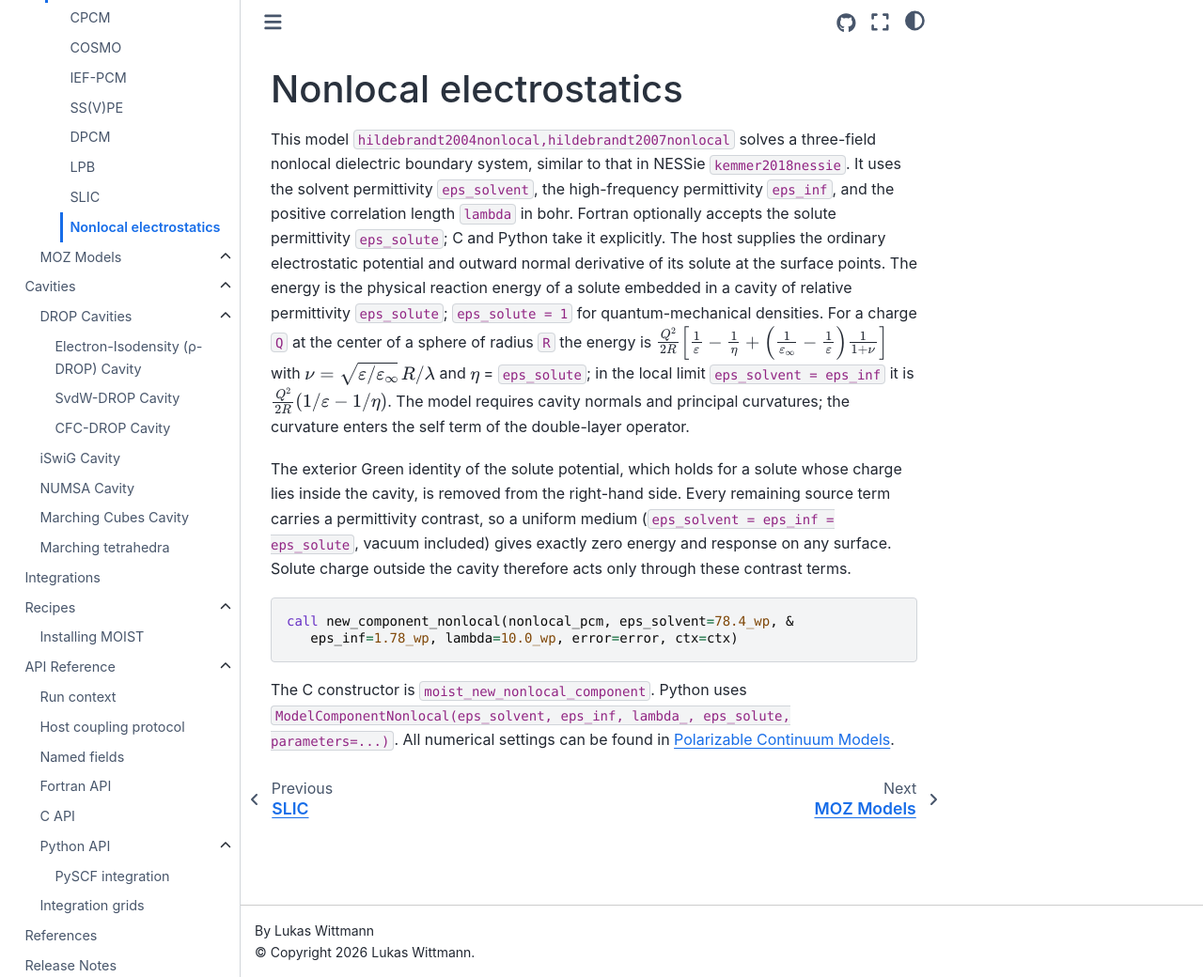
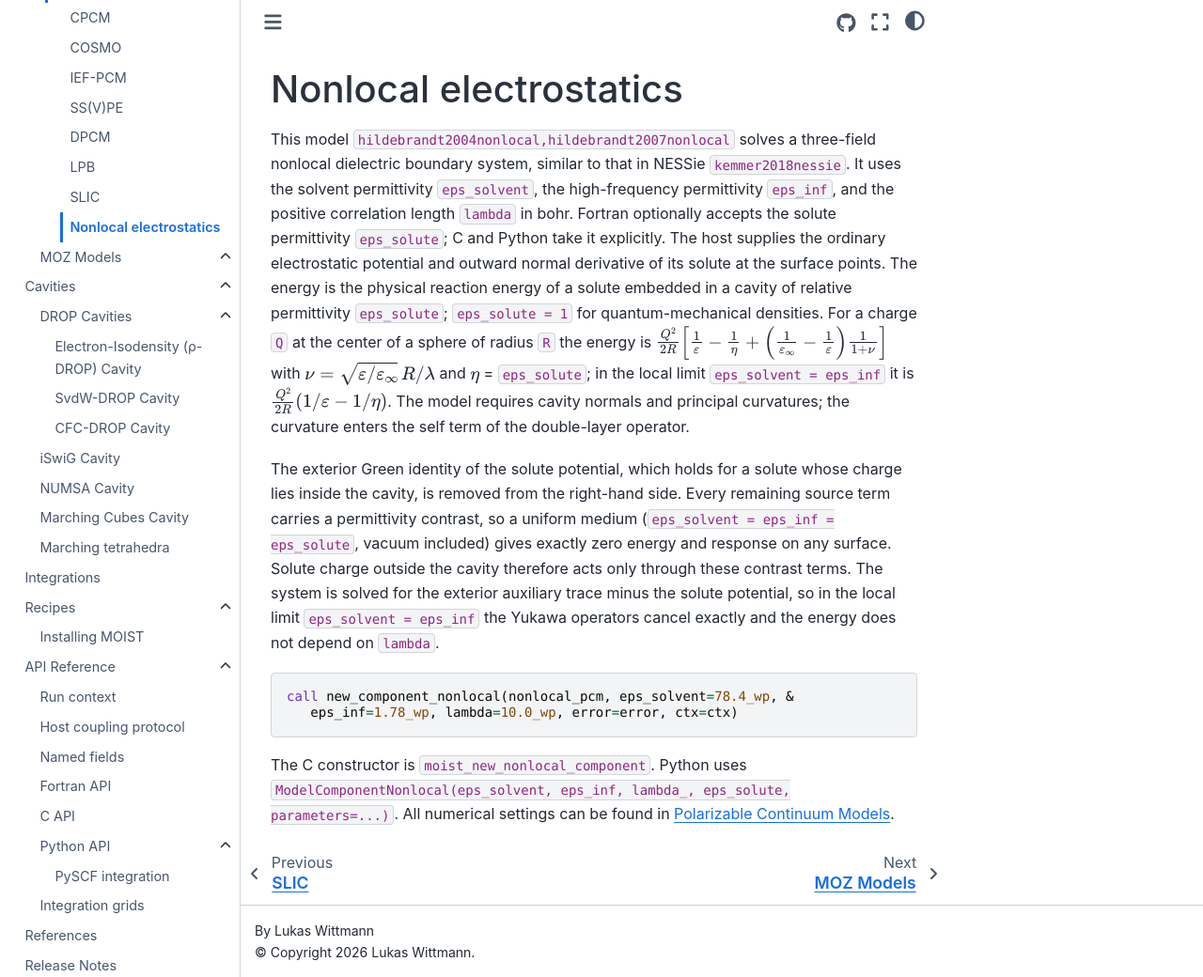
Before and after one commit to lukaswittmann/moist, a Sphinx documentation site: the page built from docs/models/components/pcm/nonlocal.rst, in a window 1280 px wide and 1040 px high. Shown: the whole window at 94% size. Built offline with Sphinx 7.4.7 and the Sphinx Book theme 1.1.4, drawn with Linux system fonts in a browser that asks for light colours; pages that are not in the unit, such as notebooks, are missing from menus; cross-references to code outside the pages are shown as plain code.

Commit message:
Fix NLE for local limit

```diff
--- a/docs/models/components/pcm/nonlocal.rst
+++ b/docs/models/components/pcm/nonlocal.rst
@@ -12,6 +12,7 @@ The model requires cavity normals and principal curvatures; the curvature enters
 The exterior Green identity of the solute potential, which holds for a solute whose charge lies inside the cavity, is removed from the right-hand side.
 Every remaining source term carries a permittivity contrast, so a uniform medium (``eps_solvent = eps_inf = eps_solute``, vacuum included) gives exactly zero energy and response on any surface.
 Solute charge outside the cavity therefore acts only through these contrast terms.
+The system is solved for the exterior auxiliary trace minus the solute potential, so in the local limit ``eps_solvent = eps_inf`` the Yukawa operators cancel exactly and the energy does not depend on ``lambda``.
 
 .. code-block:: fortran
 
```
Also changed, not shown: 3 other files.
